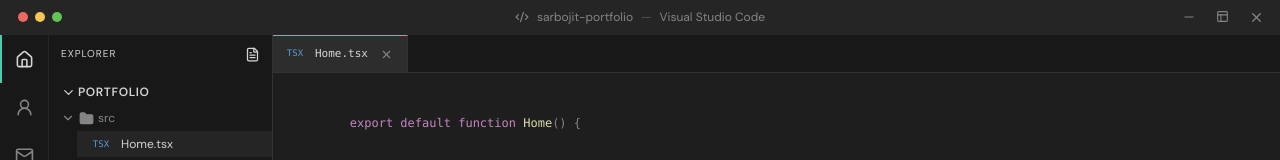
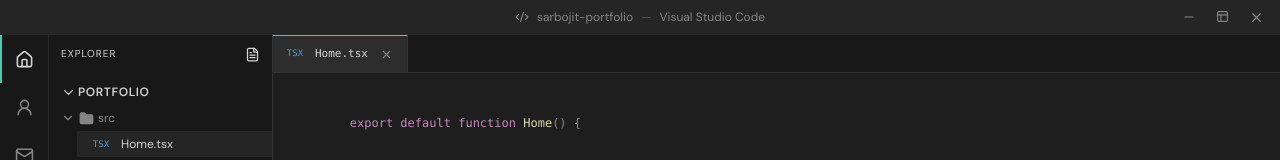
Before and after one commit to sarbojitdutta/myPortfolio, a React (Vite) app: page / in a window 1280 px wide. Shown: the top 160 px of the page. Built offline with nearby package versions, Linux system fonts and the light colour scheme.

Commit message:
small changes

```diff
--- a/src/components/layout/TitleBar.tsx
+++ b/src/components/layout/TitleBar.tsx
@@ -3,11 +3,6 @@ import { Code2, Minus, PanelsTopLeft, X } from 'lucide-react'
 export function TitleBar() {
   return (
     <header className="relative flex h-[35px] flex-none items-center border-b border-[var(--border-soft)] bg-[var(--panel-2)] text-xs text-[var(--muted)]">
-      <div className="ml-[18px] flex gap-[7px]">
-        <span className="h-2.5 w-2.5 rounded-full bg-[#ed6a5f]" />
-        <span className="h-2.5 w-2.5 rounded-full bg-[#f6c453]" />
-        <span className="h-2.5 w-2.5 rounded-full bg-[#61c554]" />
-      </div>
       <div className="absolute left-1/2 flex -translate-x-1/2 items-center gap-2">
         <Code2 size={14} />
         <span>sarbojit-portfolio</span>
```
